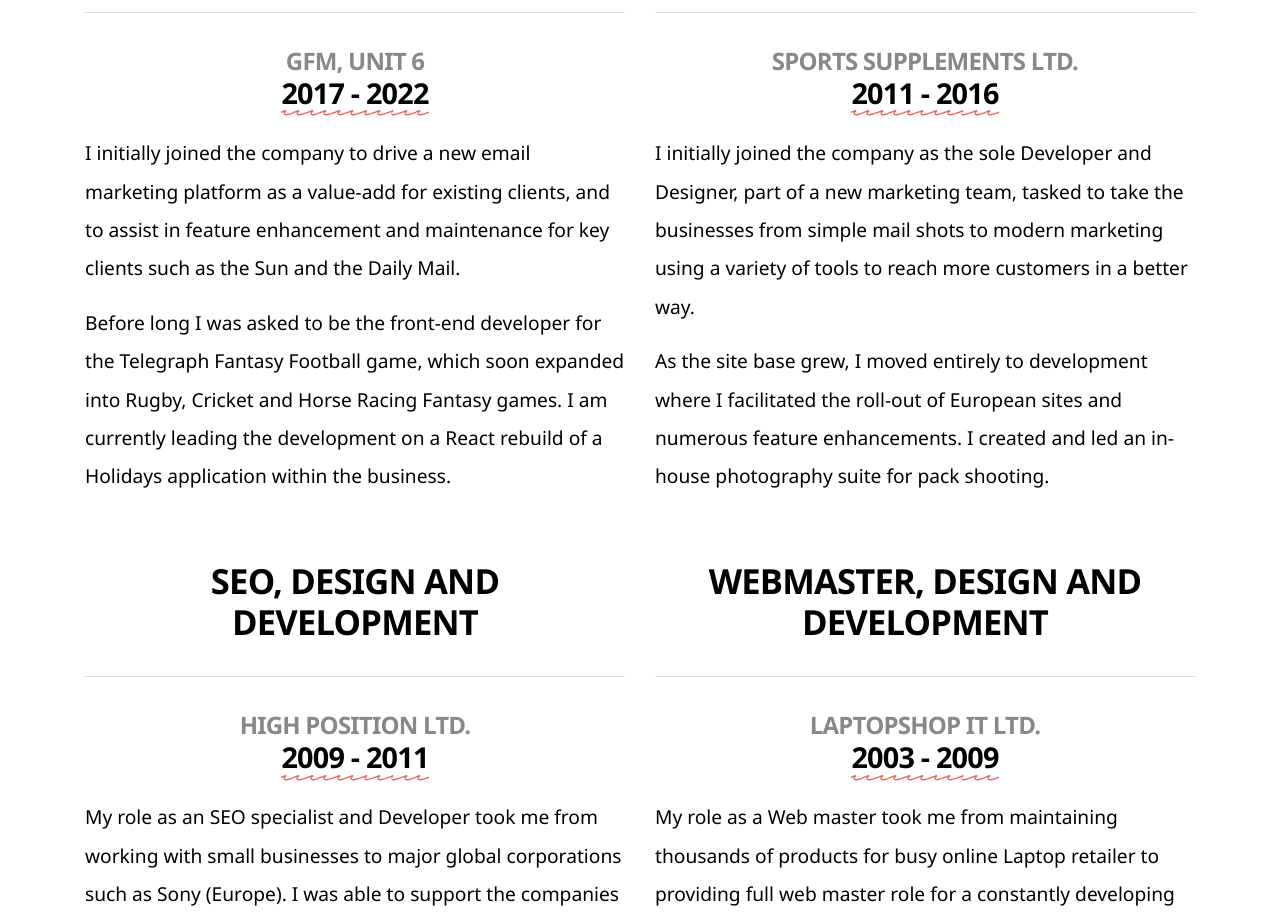
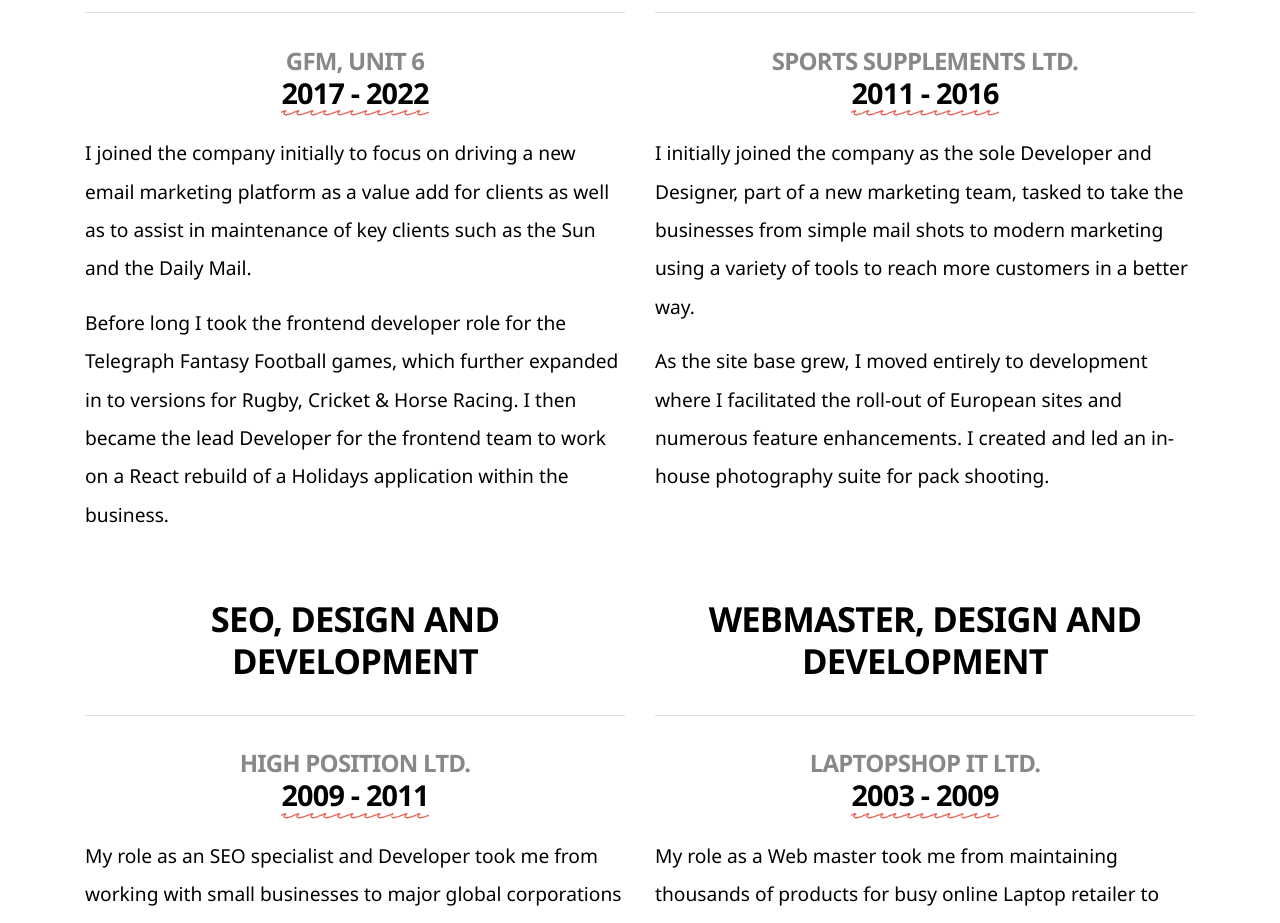
Before and after one commit to idlelimey/tim-cutting, a React (Create React App) app: page /cv in a window 1280 px wide. Shown: the part 1740-2663 px from the top of the page. Built offline with nearby package versions, Linux system fonts and the light colour scheme.

Commit message:
Update Content.js

```diff
--- a/src/Data/Content.js
+++ b/src/Data/Content.js
@@ -89,8 +89,8 @@
         'company': 'GFM, Unit 6',
         'period': '2017 - 2022',
         'content': [
-            'I initially joined the company to drive a new email marketing platform as a value-add for existing clients, and to assist in feature enhancement and maintenance for key clients such as the Sun and the Daily Mail.',
-            'Before long I was asked to be the front-end developer for the Telegraph Fantasy Football game, which soon expanded into Rugby, Cricket and Horse Racing Fantasy games. I am currently leading the development on a React rebuild of a Holidays application within the business.'
+            'I joined the company initially to focus on driving a new email marketing platform as a value add for clients as well as to assist in maintenance of key clients such as the Sun and the Daily Mail.',
+            'Before long I took the frontend developer role for the Telegraph Fantasy Football games, which further expanded in to versions for Rugby, Cricket & Horse Racing.  I then became the lead Developer for the frontend team to work on a React rebuild of a Holidays application within the business.'
         ]
     }
 ];
```
